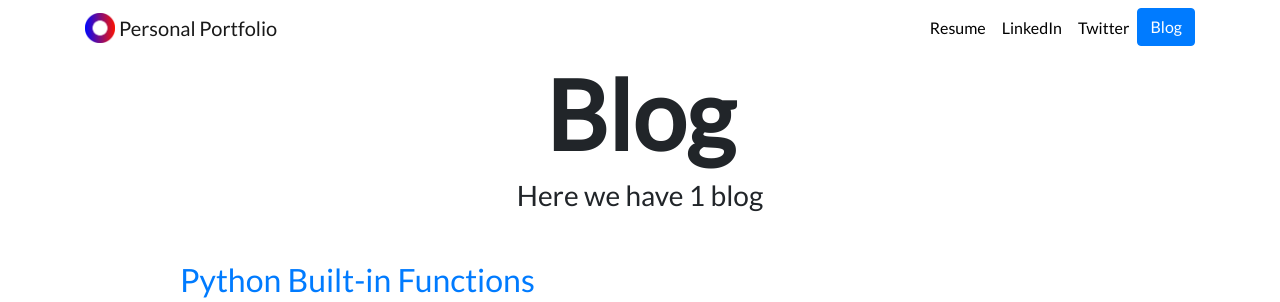
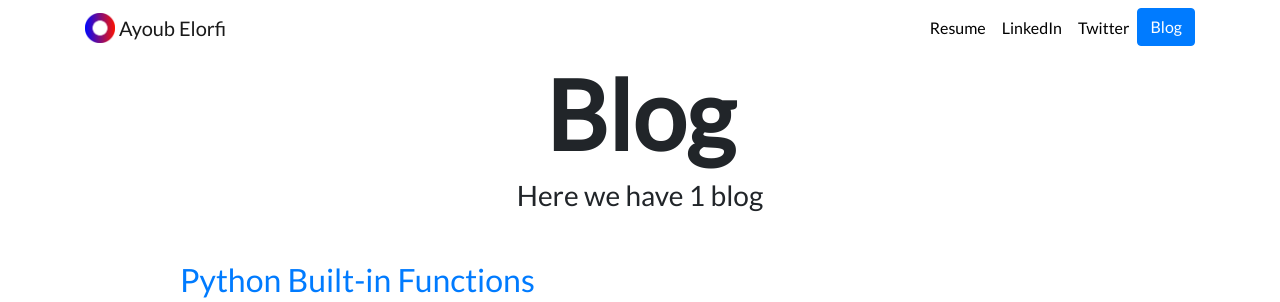
Before and after one commit to Ayoup-Elorfi/django-personal-portfolio, a Django app: page /blog/ in a window 1280 px wide. Shown: the top 302 px of the page. Run offline with Django 3.2, Linux system fonts and the light colour scheme; data comes from the database, SQL or seed files in the repository; some libraries are stand-ins or nearby versions.

Commit message:
adding urls

```diff
--- a/portfolio/templates/base.html
+++ b/portfolio/templates/base.html
@@ -26,7 +26,7 @@
         <div class="container">
             <a class="navbar-brand" href="{% url 'portfolio:home' %}">
                 <img src="{% static 'logo.png' %}" width="30" height="30" class="d-inline-block align-top">
-                <span>Personal Portfolio</span>
+                <span>Ayoub Elorfi</span>
             </a>
             <button class="navbar-toggler" type="button" data-toggle="collapse" data-target="#navbarNav"
                 aria-controls="navbarNav" aria-expanded="false" aria-label="Toggle navigation">
@@ -38,7 +38,7 @@
                         <a class="nav-link" href="{% static 'resume/Resume-2.pdf' %}">Resume</a>
                     </li>
                     <li class="nav-item">
-                        <a class="nav-link" href="https://www.linkedin.com/" target="_blank">LinkedIn</a>
+                        <a class="nav-link" href="linkedin.com/in/ayoub-elorfi-46177a154" target="_blank">LinkedIn</a>
                     </li>
                     <li class="nav-item">
                         <a class="nav-link" href="https://twitter.com" target="_blank">Twitter</a>
```
